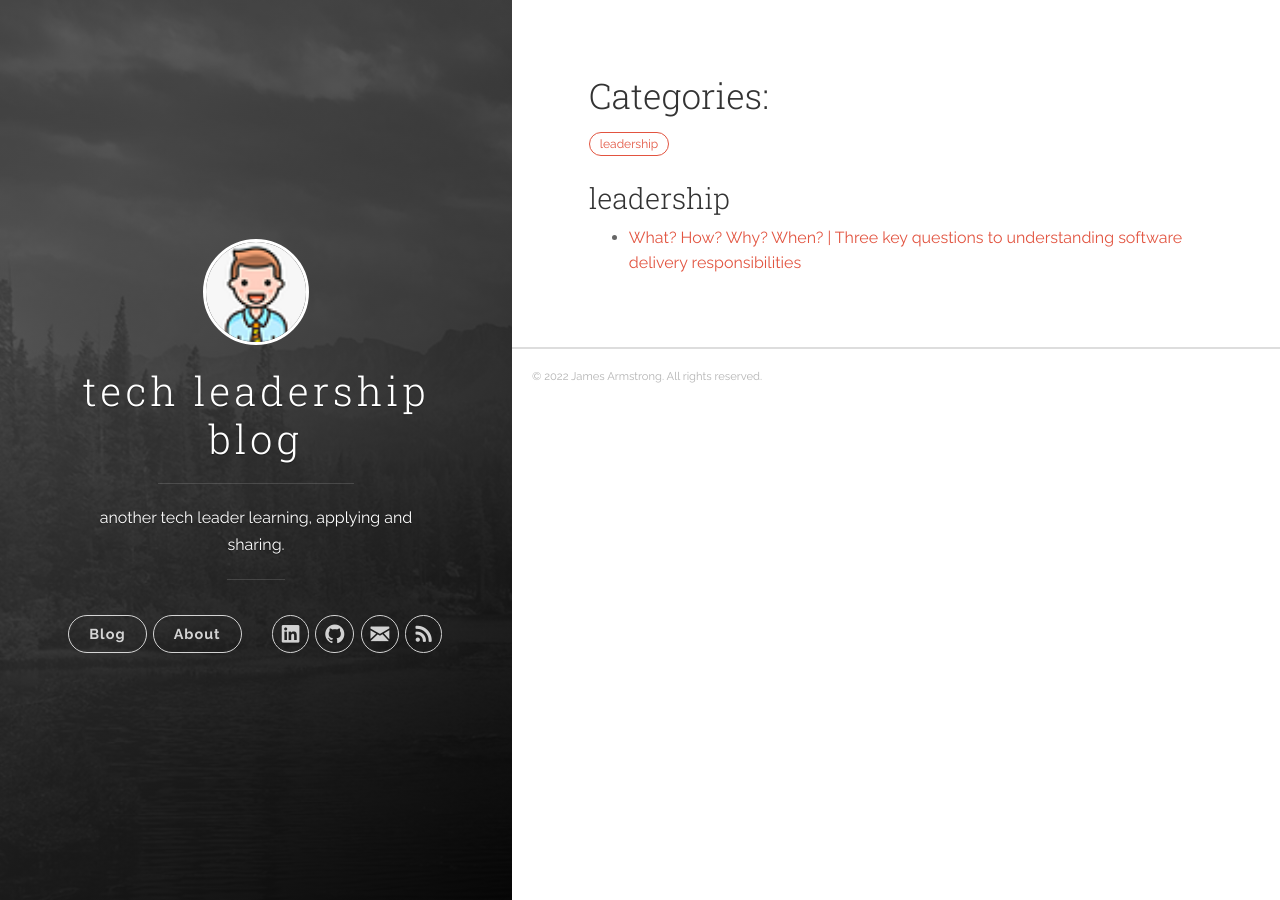
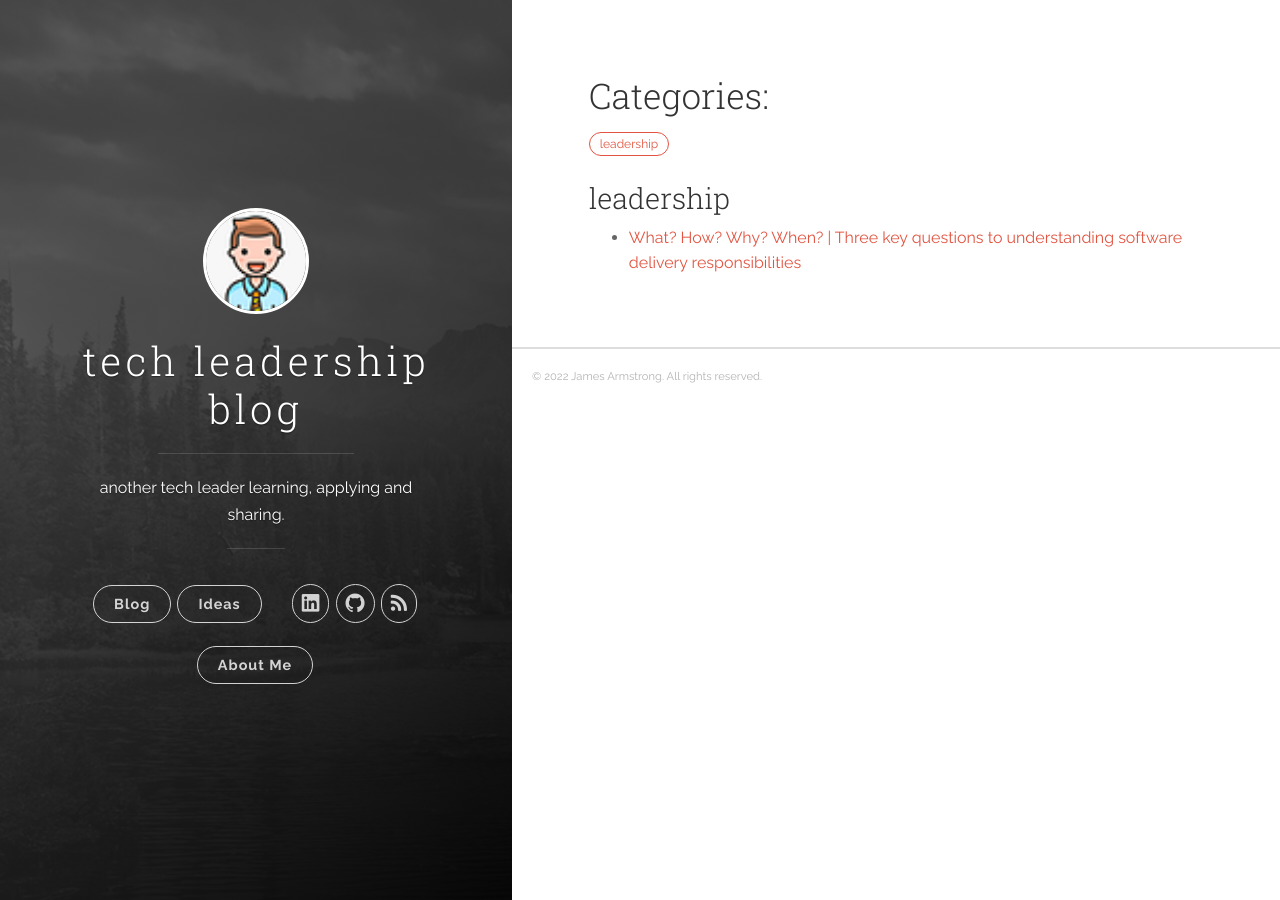
Before and after one commit to nomadicj/nomadicj.github.io, a Jekyll site: the page built from categories.md, in a window 1280 px wide. Built offline with Jekyll 4.4.1, drawn with Linux system fonts in a browser that asks for light colours.

Commit message:
Adding ideas

```diff
--- a/_config.yml
+++ b/_config.yml
@@ -8,7 +8,7 @@ google_analytics: 'G-H8H411F9KG'
 
 author:
   name: 'James Armstrong'
-  email: j@armstro.ca
+  # email: j@armstro.ca
   github_username: nomadicj
   linkedin_username: jnarmstrong
   stackshare_username: nomadicj
@@ -31,7 +31,7 @@ highlighter: rouge
 collections:
   ideas:
     output: true
-    permalink: /
+    permalink: /:collection/:title
 
 sass:
     sass_dir: _sass
--- a/_includes/header.html
+++ b/_includes/header.html
@@ -26,7 +26,7 @@
 
           <nav class="cover-navigation cover-navigation--primary">
             <ul class="navigation">
-              <li class="navigation__item"><a href="{{ site.baseurl }}/resume" title="link to {{ site.title }} about me" class="about-button">About</a></li>
+              <li class="navigation__item"><a href="{{ site.baseurl }}/ideas" title="link to {{ site.title }} ideas" class="about-button">Ideas</a></li>
             </ul>
           </nav>
 
@@ -94,6 +94,14 @@
             </ul>
           </nav>
 
+          <br>
+
+          <nav class="cover-navigation cover-navigation--primary">
+            <ul class="navigation">
+              <li class="navigation__item"><a href="{{ site.baseurl }}/resume" title="link to {{ site.title }} about me" class="about-button">About Me</a></li>
+            </ul>
+          </nav>
+
         </div>
 
       </div>
```
